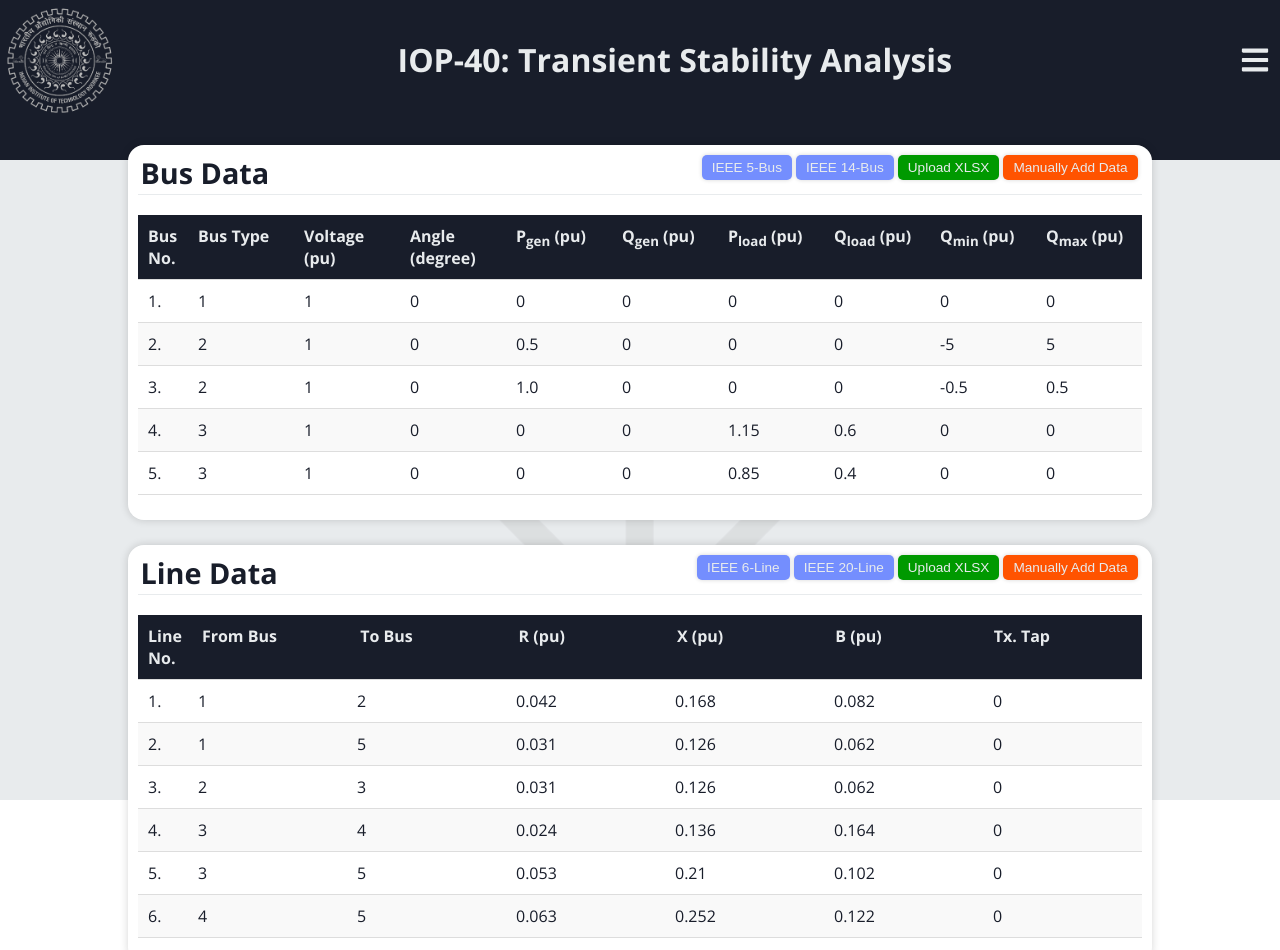
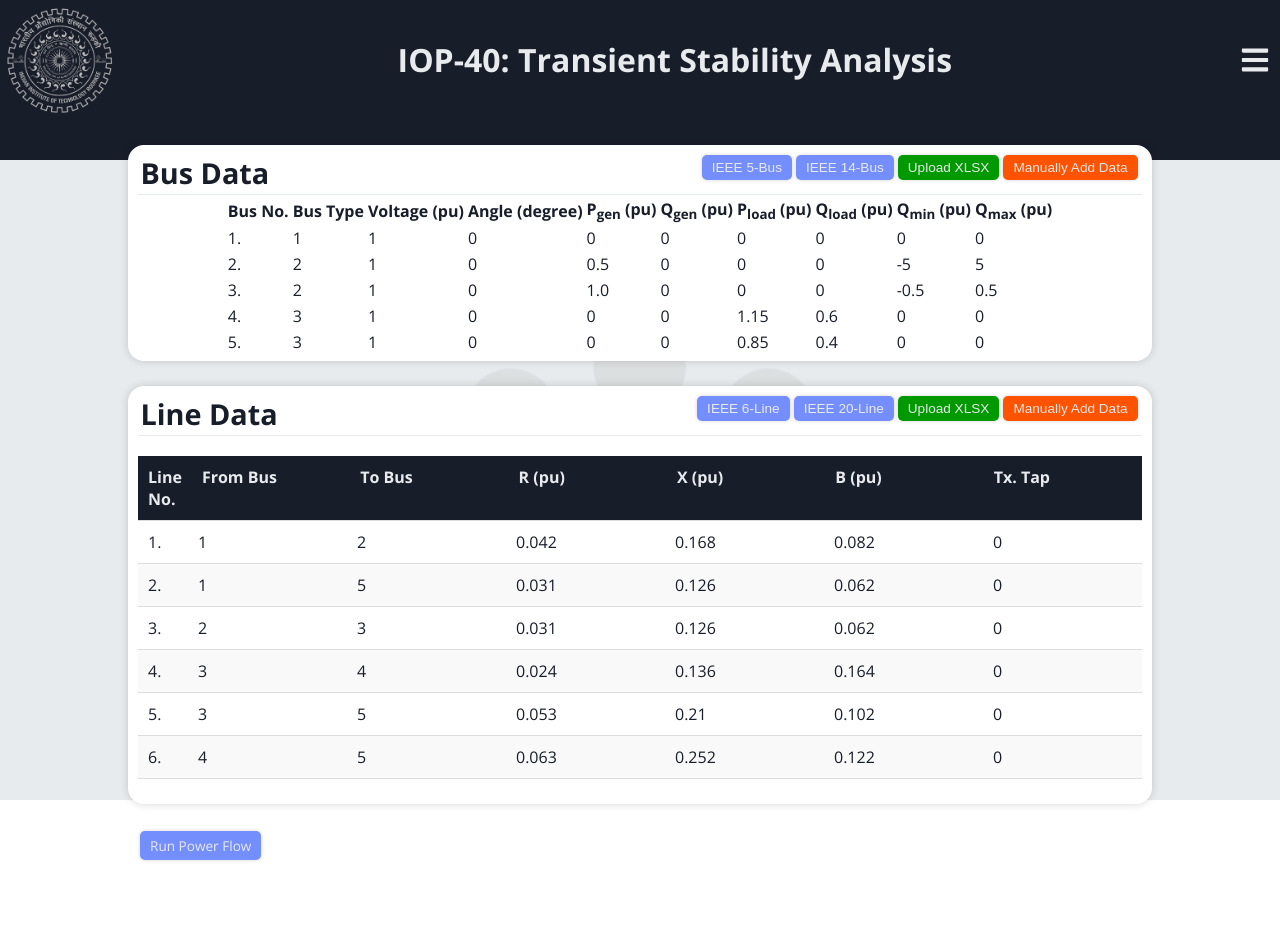
Before and after one commit to VaiBrahma/IOP-40, a React (Vite) app: page / in a window 1280 px wide. Shown: the top 950 px of the page. Built offline with nearby package versions, Linux system fonts and the light colour scheme.

Commit message:
slices and store created

```diff
--- a/package.json
+++ b/package.json
@@ -10,9 +10,12 @@
     "preview": "vite preview"
   },
   "dependencies": {
+    "@reduxjs/toolkit": "^2.5.1",
     "react": "^19.0.0",
     "react-dom": "^19.0.0",
-    "react-icons": "^5.4.0"
+    "react-icons": "^5.4.0",
+    "react-redux": "^9.2.0",
+    "redux": "^5.0.1"
   },
   "devDependencies": {
     "@eslint/js": "^9.19.0",
--- a/src/App.css
+++ b/src/App.css
@@ -1,3 +1,8 @@
 .empty{
     height: 500px;
 }
+
+.runbtn{
+    display: inline-block;
+    margin-left: 140px;
+}
--- a/src/App.jsx
+++ b/src/App.jsx
@@ -1,19 +1,28 @@
 import './App.css'
+import { Provider } from 'react-redux';
 import Background from './components/Background/Background'
 import BusData from './components/busData/BusData'
 import LineData from './components/lineData/LineData'
 import Navbar from './components/navbar/Navbar'
+import YMatrix from './components/yMatrix/YMatrix'
+import store from './redux/store';
 
 function App() {
 
+  const handleClick = () => {
+
+  }
+
   return (
-    <>
+    <Provider store={store}>
       <Background/>
       <Navbar/>
       <BusData/>
       <LineData/>
+      <div className="btn runbtn" onClick={handleClick}>Run Power Flow</div>
+      {/* <YMatrix/> */}
       <div className="empty"></div>
-    </>
+    </Provider>
   )
 }
 
--- a/src/components/busData/BusData.module.css
+++ b/src/components/busData/BusData.module.css
@@ -81,50 +81,9 @@
     padding: 5px;
     min-width: 170px;
 }
+
 .sub{
     width: 100%;
-}
-
-.busTableContainer {
-    width: 100%;
-    margin: 20px 0;
-  }
-
-  .busTableContainer table {
-    width: 100%;
-    border-collapse: collapse;
-    display: flex;
-    flex-direction: column;
-  }
-
-  .busTableContainer tr {
-    display: flex;
-    width: 100%;
-  }
-
-  .busTableContainer th,
-  .busTableContainer td {
-    padding: 10px;
-    text-align: left;
-    border-bottom: 1px solid #ddd;
-    flex: 1;
-  }
-
-  .busTableContainer th:first-child,
-  .busTableContainer td:first-child {
-    flex: 0 0 50px;
-    /* background-color: var(--black);
-    color: var(--light-white);
-    border: none; */
-  }
-
-  .busTableContainer thead{
-    background-color: var(--black);
-    color: var(--light-white);
-  }
-
-  .busTableContainer tbody tr:nth-child(even) {
-    background-color: #f9f9f9;
 }
 
 .cover{
@@ -156,6 +115,6 @@
   100% { transform: rotate(0deg); }
 }
 
-  .busTableContainer input{
+.tableContainer input{
   width: 100%;
 }
--- /dev/null
+++ b/src/redux/rootReducer.js
@@ -0,0 +1,12 @@
+import { combineReducers } from '@reduxjs/toolkit';
+import busesReducer from './slices/busesSlice';
+import linesReducer from './slices/linesSlice';
+import yMatrixReducer from './slices/yMatrixSlice';
+
+const rootReducer = combineReducers({
+  buses: busesReducer,
+  lines: linesReducer,
+  yMatrix: yMatrixReducer,
+});
+
+export default rootReducer;
--- /dev/null
+++ b/src/redux/slices/busesSlice.js
@@ -0,0 +1,12 @@
+import { createSlice } from '@reduxjs/toolkit';
+
+const busesSlice = createSlice({
+  name: 'buses',
+  initialState: [],
+  reducers: {
+    setBuses: (state, action) => action.payload
+  }
+});
+
+export const { setBuses } = busesSlice.actions;
+export default busesSlice.reducer;
--- /dev/null
+++ b/src/redux/slices/linesSlice.js
@@ -0,0 +1,12 @@
+import { createSlice } from '@reduxjs/toolkit';
+
+const linesSlice = createSlice({
+  name: 'lines',
+  initialState: [],
+  reducers: {
+    setLines: (state, action) => action.payload
+  }
+});
+
+export const { setLines } = linesSlice.actions;
+export default linesSlice.reducer;
--- /dev/null
+++ b/src/redux/slices/yMatrixSlice.js
@@ -0,0 +1,12 @@
+import { createSlice } from '@reduxjs/toolkit';
+
+const yMatrixSlice = createSlice({
+  name: 'yMatrix',
+  initialState: [],
+  reducers: {
+    setYMatrix: (state, action) => action.payload
+  }
+});
+
+export const { setYMatrix } = yMatrixSlice.actions;
+export default yMatrixSlice.reducer;
--- /dev/null
+++ b/src/redux/store.js
@@ -0,0 +1,8 @@
+import { configureStore } from '@reduxjs/toolkit';
+import rootReducer from './rootReducer';
+
+const store = configureStore({
+  reducer: rootReducer,
+});
+
+export default store;
```
Also changed, not shown: 1 other file (tests, documents, lock files or other folders). Lines whose indentation alone changed are shown as unchanged.
